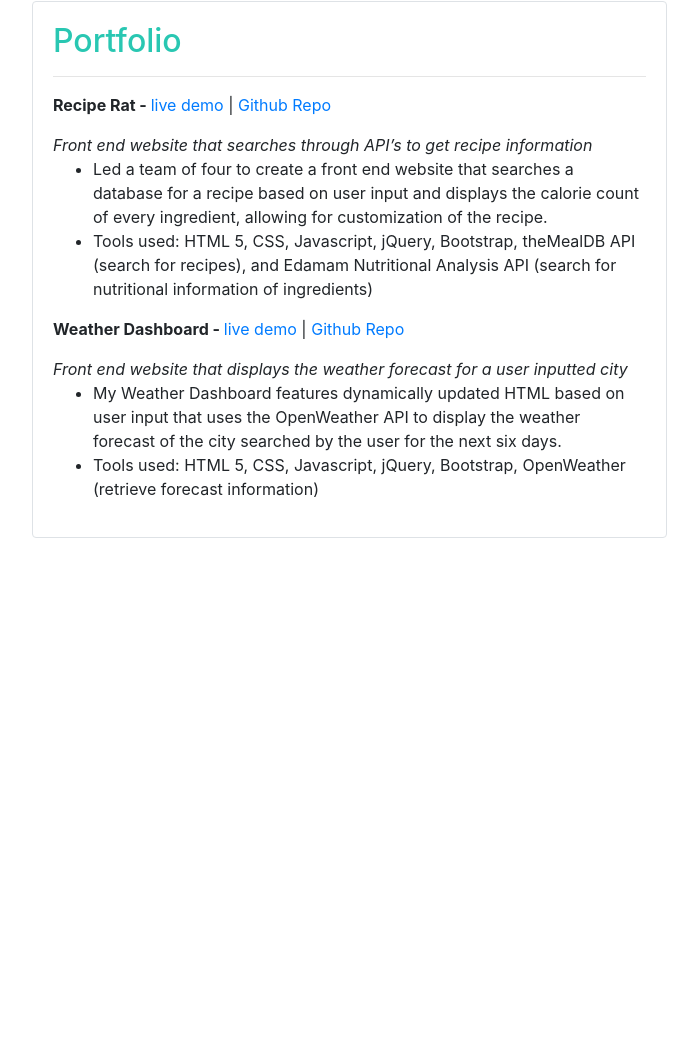
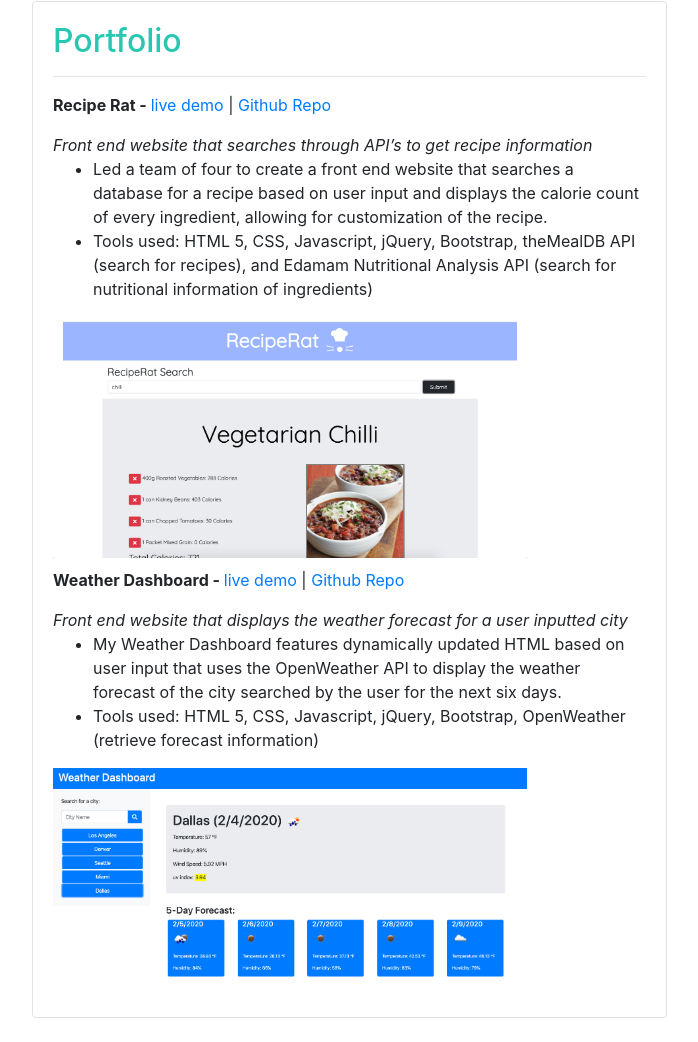
Before and after one commit to deloabra/deloabra.github.io, a plain HTML site: page portfolio.html in a window 1280 px wide. Shown: the part 86-1128 px from the top of the page, without its empty margins (53-751 px from the left). Before the commit the page ends 800 px from the top, so only its background shows below. Drawn offline with nearby package versions, Linux system fonts and the light colour scheme.

Commit message:
Added links to contact section, added screenshots to portfolio, screenshots and pdf file added to assets

```diff
--- a/portfolio.html
+++ b/portfolio.html
@@ -74,6 +74,7 @@
                   <li>Led a team of four to create a front end website that searches a database for a recipe based on user input and displays the calorie count of every ingredient, allowing for customization of the recipe.</li>
                   <li>Tools used: HTML 5, CSS, Javascript, jQuery, Bootstrap, theMealDB API (search for recipes), and Edamam Nutritional Analysis API (search for nutritional information of ingredients)</li>
                 </ul>
+                <img class="port-pic" src="assets/ratPic.png" alt="screenshot of recipe rat">
 
                 <!-- Weather Dashboard -->
                 <p><b>Weather Dashboard - </b> <a href="https://deloabra.github.io/stunning-weather/">live demo</a> | <a href="https://github.com/deloabra/stunning-weather">Github Repo</a></p>
@@ -82,6 +83,7 @@
                   <li>My Weather Dashboard features dynamically updated HTML based on user input that uses the OpenWeather API to display the weather forecast of the city searched by the user for the next six days.</li>
                   <li>Tools used: HTML 5, CSS, Javascript, jQuery, Bootstrap, OpenWeather (retrieve forecast information)</li>
                 </ul>
+                <img class="port-pic" src="assets/weatherPic.png" alt="screenshot of weather dashboard">
 
             </div>
           </div>
--- a/style.css
+++ b/style.css
@@ -46,3 +46,9 @@ footer{
     height: 5%;
     width: 100%;
 }
+
+.port-pic{
+    width: 80%;
+    height: 20%;
+    margin-bottom: 10px;
+}
```
Also changed, not shown: contact.html (+9 -4 lines), assets/ratPic.png (added), assets/weatherPic.png (added), 1 other file.
